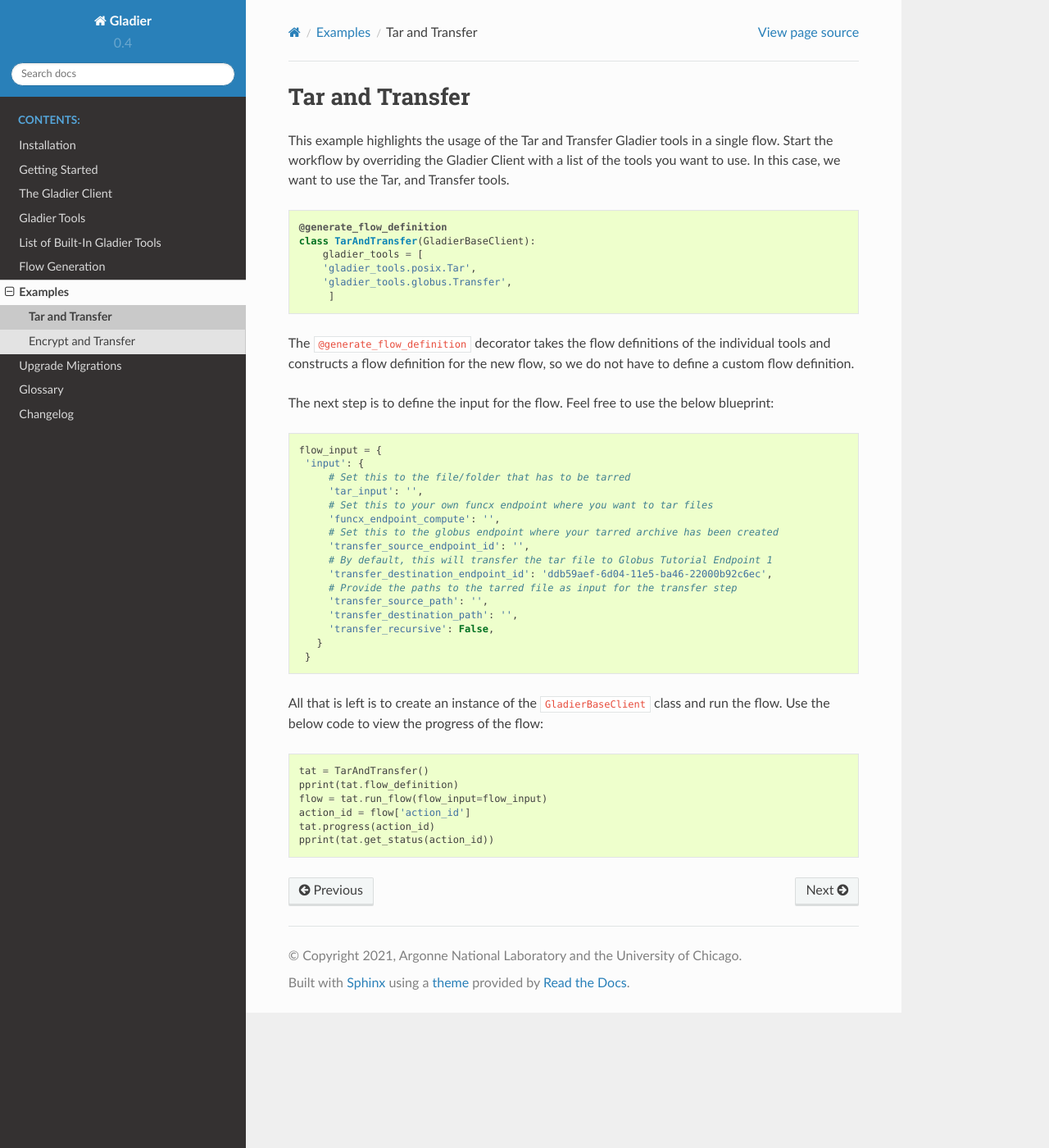
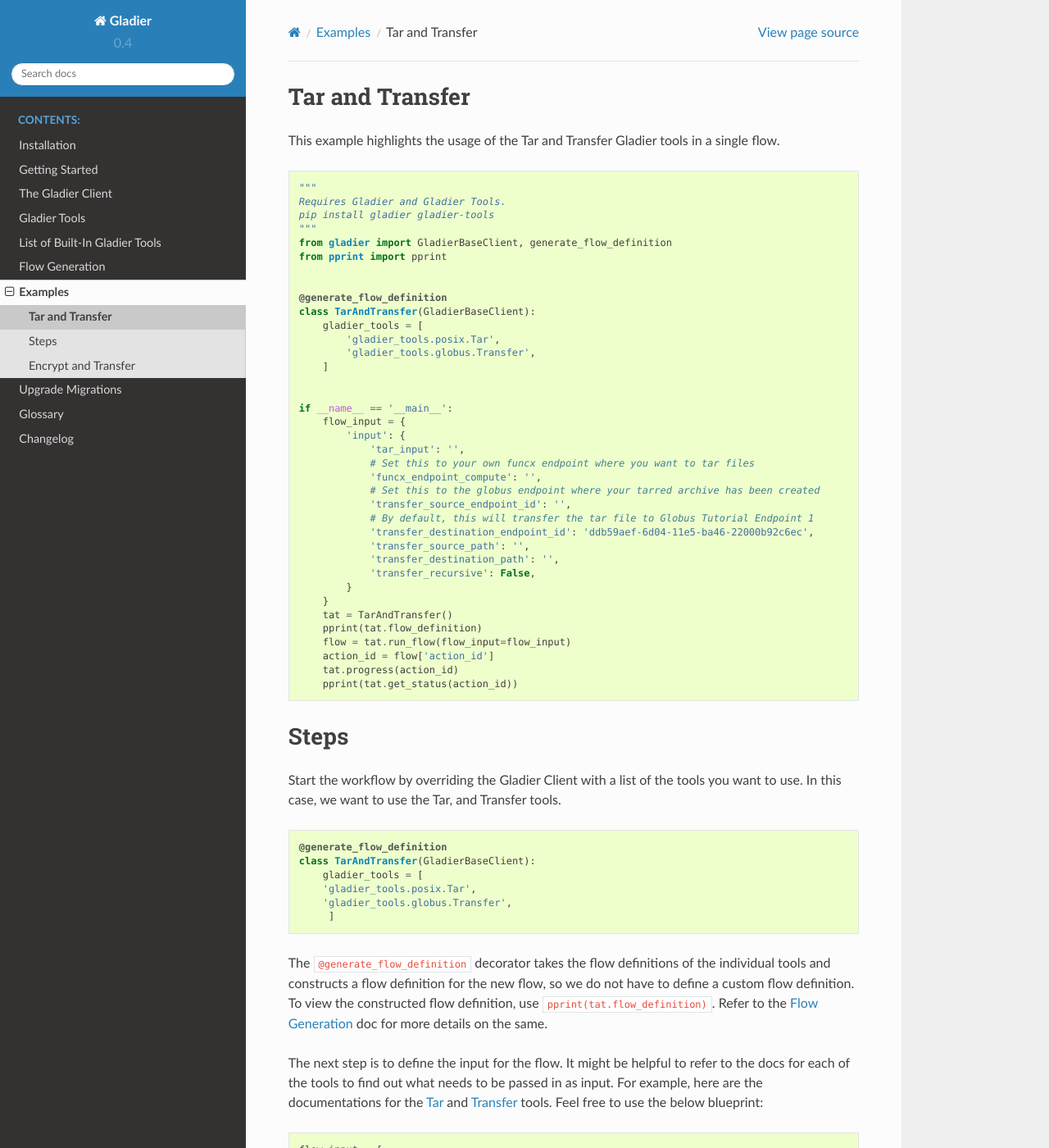
Before and after one commit to globus-gladier/gladier, a Sphinx documentation site: the page built from docs/examples/tar_and_transfer.rst, in a window 1280 px wide and 1400 px high. Shown: the whole window at 82% size. Built offline with Sphinx 7.4.7 and the Read the Docs theme 2.0.0, drawn with Linux system fonts in a browser that asks for light colours.

Commit message:
tandt doc changes

```diff
--- /dev/null
+++ b/docs/examples/tandt.py
@@ -0,0 +1,37 @@
+"""
+Requires Gladier and Gladier Tools.
+pip install gladier gladier-tools
+"""
+from gladier import GladierBaseClient, generate_flow_definition
+from pprint import pprint
+
+
+@generate_flow_definition
+class TarAndTransfer(GladierBaseClient):
+    gladier_tools = [
+        'gladier_tools.posix.Tar',
+        'gladier_tools.globus.Transfer',
+    ]
+
+
+if __name__ == '__main__':
+    flow_input = {
+        'input': {
+            'tar_input': '',
+            # Set this to your own funcx endpoint where you want to tar files
+            'funcx_endpoint_compute': '',
+            # Set this to the globus endpoint where your tarred archive has been created
+            'transfer_source_endpoint_id': '',
+            # By default, this will transfer the tar file to Globus Tutorial Endpoint 1
+            'transfer_destination_endpoint_id': 'ddb59aef-6d04-11e5-ba46-22000b92c6ec',
+            'transfer_source_path': '',
+            'transfer_destination_path': '',
+            'transfer_recursive': False,
+        }
+    }
+    tat = TarAndTransfer()
+    pprint(tat.flow_definition)
+    flow = tat.run_flow(flow_input=flow_input)
+    action_id = flow['action_id']
+    tat.progress(action_id)
+    pprint(tat.get_status(action_id))
--- a/docs/examples/tar_and_transfer.rst
+++ b/docs/examples/tar_and_transfer.rst
@@ -2,8 +2,17 @@
 ----------------
 
 This example highlights the usage of the Tar and Transfer Gladier tools in a single flow.
+
+.. literalinclude:: tandt.py
+   :language: python
+
+
+Steps
+-----
+
 Start the workflow by overriding the Gladier Client with a list of the
 tools you want to use. In this case, we want to use the Tar, and Transfer tools.
+
 
 .. code-block:: python
 
@@ -15,9 +24,10 @@
         ]
 
 The ``@generate_flow_definition`` decorator takes the flow definitions of the individual tools and constructs a flow definition for the new flow, so we do not have
-to define a custom flow definition.
+to define a custom flow definition. To view the constructed flow definition, use ``pprint(tat.flow_definition)``. Refer to the `Flow Generation <https://gladier.readthedocs.io/en/docs/flow_generation.html>`_ doc for more details on the same.
 
-The next step is to define the input for the flow. Feel free to use the below blueprint:
+The next step is to define the input for the flow. It might be helpful to refer to the docs for each of the tools to find out what needs to be passed in as input.
+For example, here are the documentations for the `Tar <https://gladier.readthedocs.io/en/docs/tools/posix/tar.html>`_ and `Transfer <https://gladier.readthedocs.io/en/docs/tools/globus/transfer.html>`_ tools. Feel free to use the below blueprint:
 
 .. code-block:: python
 
```
